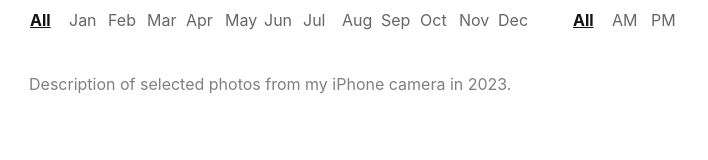
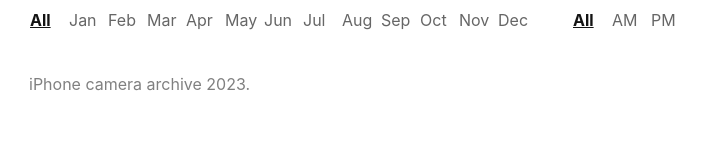
Before and after one commit to techgirlonlinee/non-visual-gallery, a website: page index.html in a window 1280 px wide. Shown: the whole page, without its empty margins (0-708 px from the left). Drawn offline with nearby package versions, Linux system fonts and the light colour scheme; no server answers.

Commit message:
Update index.html

```diff
--- a/index.html
+++ b/index.html
@@ -90,7 +90,7 @@
     </div>
 
     <div class="description col-md-12 col-sm-12">
-        <p>Description of selected photos from my iPhone camera in 2023. </p>
+        <p>iPhone camera archive 2023. </p>
     </div>
         <div class="wrapper">
             <div class="container-fluid mt-5">
```
